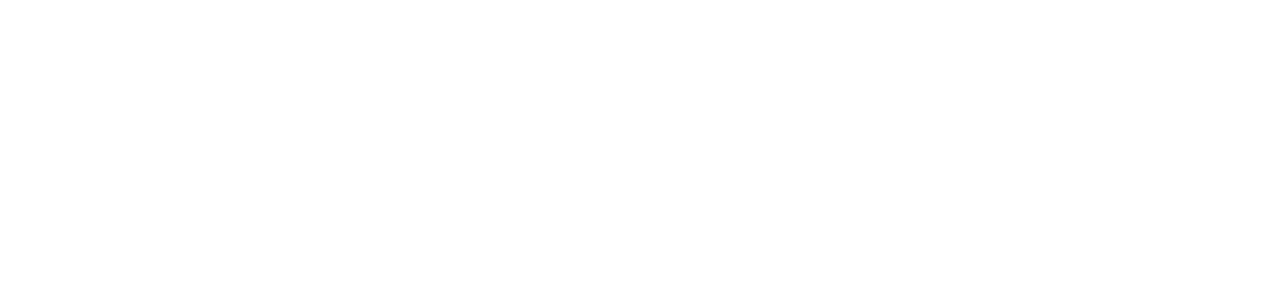
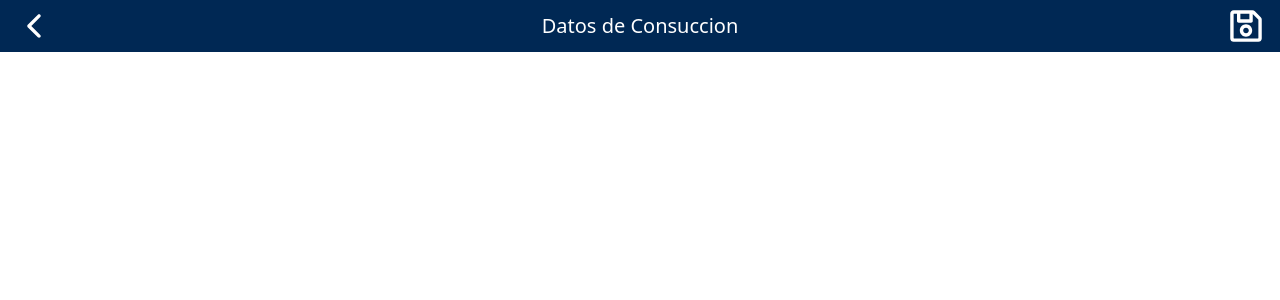
Before and after one commit to grupo-iamsa/Drivers_App, a React (Vite) app: page /admin/graphics in a window 1280 px wide. Before the commit this address had no page. Shown: the top 300 px of the page. Built offline with nearby package versions, Linux system fonts and the light colour scheme.

Commit message:
start with graphics page

```diff
--- a/src/pages/AdminPage.jsx
+++ b/src/pages/AdminPage.jsx
@@ -4,7 +4,7 @@
 export const AdminPage = () => {
   return(
     <>
-      <NavBar />
+      <NavBar user="admin"/>
       <LoggedPage />
     </>
   )
--- /dev/null
+++ b/src/pages/GraphicsPage.jsx
@@ -0,0 +1,11 @@
+import { Header, NavBar } from "../ui/components"
+
+export const GraphicsPage = () => {
+  return(
+    <section>
+      <NavBar user="admin" modal={true}>
+        Datos de Consuccion
+      </NavBar>
+    </section>
+  )
+}
--- a/src/pages/index.js
+++ b/src/pages/index.js
@@ -2,3 +2,4 @@
 export * from "./LoginPage"
 export * from "./AdminPage"
 export * from "./UserPage"
+export * from "./GraphicsPage"
--- a/src/router/AppRouter.jsx
+++ b/src/router/AppRouter.jsx
@@ -1,5 +1,5 @@
 import { Route, Routes } from "react-router-dom"
-import { AdminPage, HomePage, LoginPage, UserPage } from "../pages"
+import { AdminPage, GraphicsPage, HomePage, LoginPage, UserPage } from "../pages"
 
 export const AppRouter = () =>{
   return(
@@ -9,6 +9,8 @@
       <Route path="/login" element={ <LoginPage />} />
       <Route path="/user" element={ <UserPage />} />
       <Route path="/admin" element={ <AdminPage />} />
+      <Route path="/admin" element={ <AdminPage />} />
+      <Route path="/admin/graphics" element={ <GraphicsPage />} />
     </Routes>
 
   )
--- a/src/ui/components/NavBar.jsx
+++ b/src/ui/components/NavBar.jsx
@@ -1,14 +1,35 @@
+import { FaRegSave } from "react-icons/fa"
+import { IoIosArrowBack } from "react-icons/io"
 import { IoMenu } from "react-icons/io5"
 import { TbChartInfographic } from "react-icons/tb"
+import { Link } from "react-router-dom"
 
-export const NavBar = () => {
+export const NavBar = ({children, modal=false, user ="driver"}) => {
+  if(modal){
+    return(
+      <header className="w-full bg-blue-p text-white text-4xl">
+        <nav className="py-2 flex justify-between px-4 items-center">
+          <Link to={`/${user}`} className="text-4xl">
+            <IoIosArrowBack />
+          </Link>
+          <h2 className="text-xl">{ children }</h2>
+          <Link to={`/${user}/graphics`}>
+            <FaRegSave />
+          </Link>
+        </nav>
+      </header>
+    )
+  }else{
     return(
       <header className="w-full bg-blue-p text-white text-4xl">
         <nav className="py-2 flex justify-between px-4 items-center">
           <IoMenu />
           <h2 className="text-xl">Bitácora de Conducción</h2>
+          <Link to={`/${user}/graphics`}>
             <TbChartInfographic />
+          </Link>
         </nav>
       </header>
     )
   }
+}
```
Lines whose indentation alone changed are shown as unchanged.
